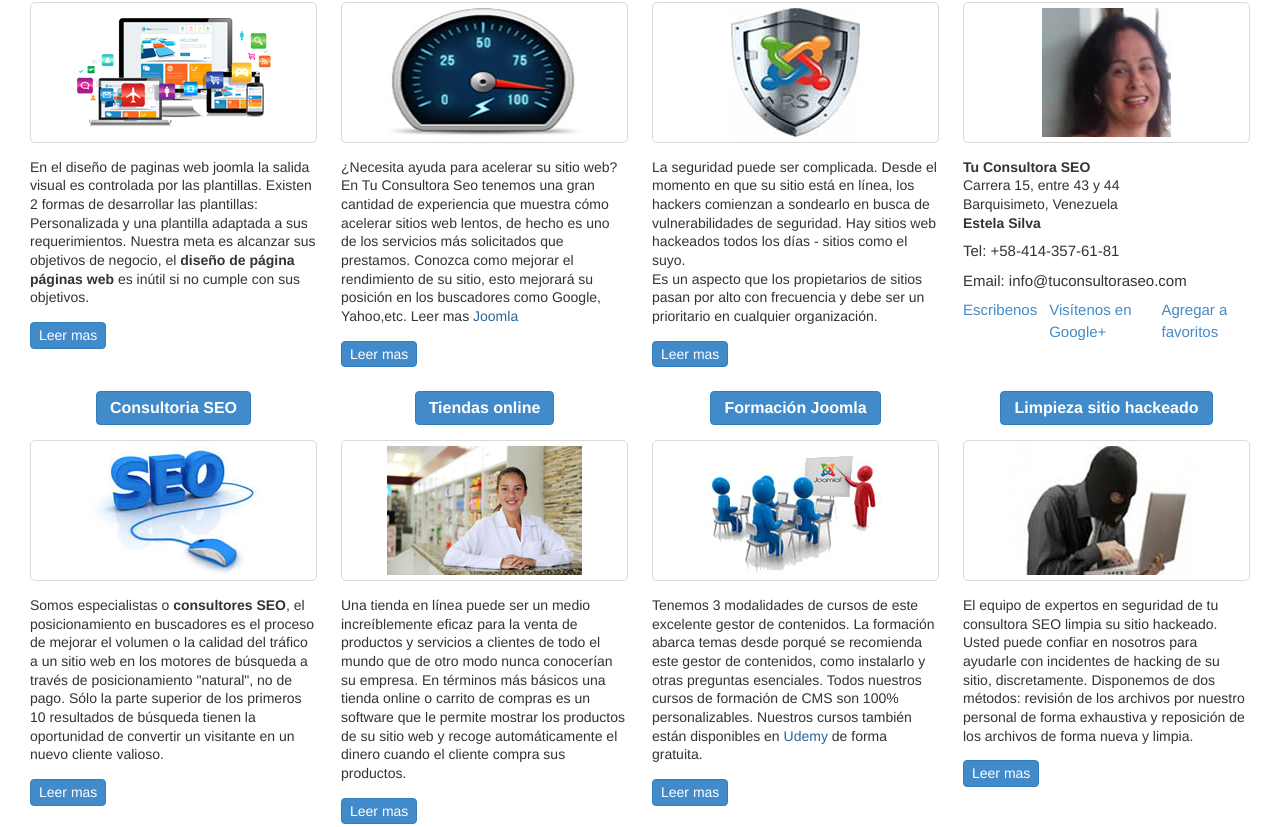
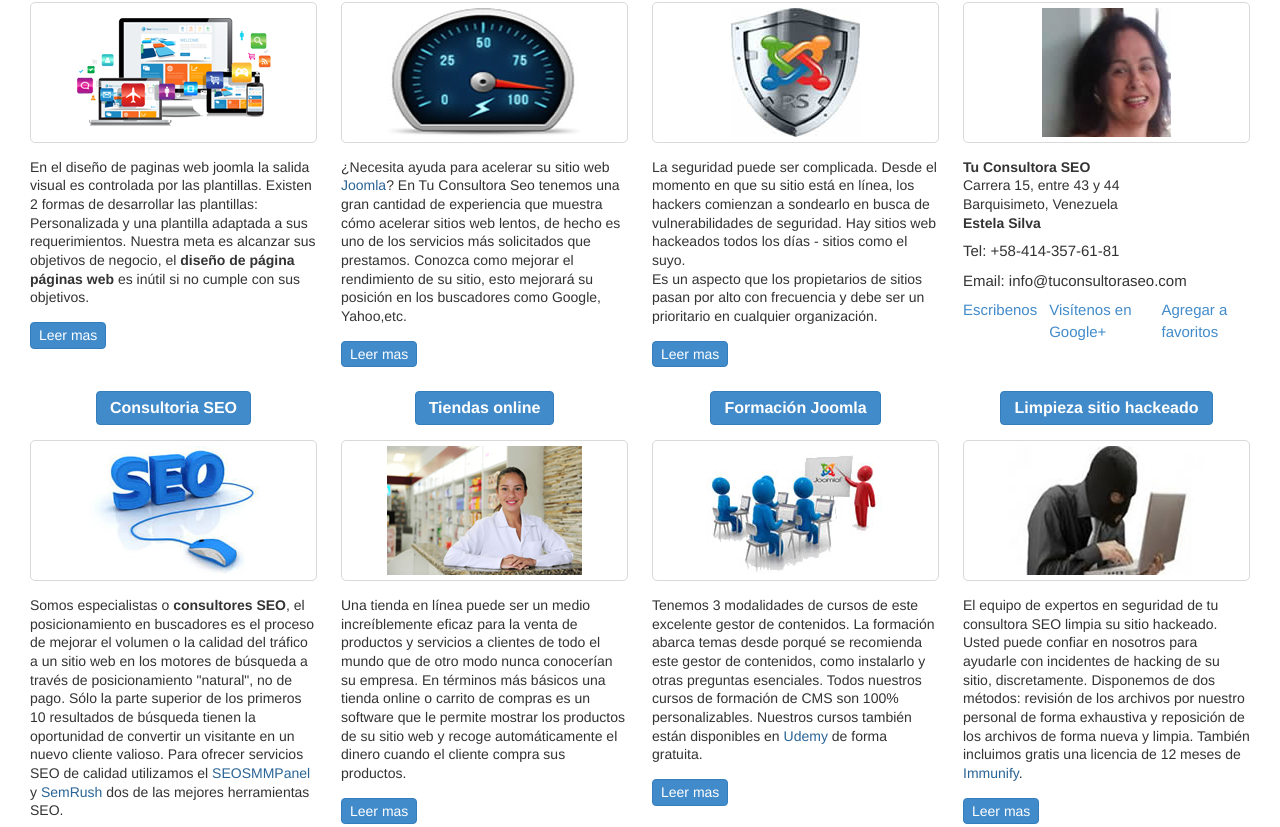
Before and after one commit to kingsleyAwoke/tuconsultorase, a React (Create React App) app: page / in a window 1280 px wide. Shown: the part 1193-2020 px from the top of the page. Built offline with nearby package versions, Linux system fonts and the light colour scheme.

Commit message:
Canhes made.

```diff
--- a/src/pages/inicio.tsx
+++ b/src/pages/inicio.tsx
@@ -38,7 +38,7 @@
 	{
 		title: 'Acelerar Joomla',
 		image: blogImage2,
-		description: ['¿Necesita ayuda para acelerar su sitio web? En Tu Consultora Seo tenemos una gran cantidad de experiencia que muestra cómo acelerar sitios web lentos, de hecho es uno de los servicios más solicitados que prestamos. Conozca como mejorar el rendimiento de su sitio, esto mejorará su posición en los buscadores como Google, Yahoo,etc. Leer mas <a href="https://www.joomla.org/" style="color: #2a6496; text-decoration: none">Joomla</a>'],
+		description: ['¿Necesita ayuda para acelerar su sitio web <a href="https://www.joomla.org/" style="color: #2a6496; text-decoration: none">Joomla</a>? En Tu Consultora Seo tenemos una gran cantidad de experiencia que muestra cómo acelerar sitios web lentos, de hecho es uno de los servicios más solicitados que prestamos. Conozca como mejorar el rendimiento de su sitio, esto mejorará su posición en los buscadores como Google, Yahoo,etc.'],
 		phoneNumber: '',
 		email: '',
 		Links: [],
@@ -84,7 +84,7 @@
 	{
 		title: 'Consultoria SEO',
 		image: blogImage5,
-		description: ['Somos especialistas o <span> consultores SEO</span>, el posicionamiento en buscadores es el proceso de mejorar el volumen o la calidad del tráfico a un sitio web en los motores de búsqueda a través de posicionamiento "natural", no de pago. Sólo la parte superior de los primeros 10 resultados de búsqueda tienen la oportunidad de convertir un visitante en un nuevo cliente valioso. '],
+		description: ['Somos especialistas o <span> consultores SEO</span>, el posicionamiento en buscadores es el proceso de mejorar el volumen o la calidad del tráfico a un sitio web en los motores de búsqueda a través de posicionamiento "natural", no de pago. Sólo la parte superior de los primeros 10 resultados de búsqueda tienen la oportunidad de convertir un visitante en un nuevo cliente valioso. Para ofrecer servicios SEO de calidad utilizamos el <a href="https://seosmmpanel.com/" style="color: #2a6496; text-decoration: none">SEOSMMPanel </a> y <a href="https://www.semrush.com/" style="color: #2a6496; text-decoration: none">SemRush </a> dos de las mejores herramientas SEO. '],
 		phoneNumber: '',
 		email: '',
 		Links: [],
@@ -108,7 +108,7 @@
 	{
 		title: 'Limpieza sitio hackeado',
 		image: blogImage8,
-		description: ['El equipo de expertos en seguridad de tu consultora SEO limpia su sitio hackeado. Usted puede confiar en nosotros para ayudarle con incidentes de hacking de su sitio, discretamente. Disponemos de dos métodos: revisión de los archivos por nuestro personal de forma exhaustiva y reposición de  los archivos de forma nueva y limpia. '],
+		description: ['El equipo de expertos en seguridad de tu consultora SEO limpia su sitio hackeado. Usted puede confiar en nosotros para ayudarle con incidentes de hacking de su sitio, discretamente. Disponemos de dos métodos: revisión de los archivos por nuestro personal de forma exhaustiva y reposición de  los archivos de forma nueva y limpia. También incluimos gratis una licencia de 12 meses de <a href="https://immunefi.com/" style="color: #2a6496; text-decoration: none">Immunify</a>.'],
 		phoneNumber: '',
 		email: '',
 		Links: [],
@@ -170,12 +170,12 @@
 				<Typography variant="h4">
 					Especialistas Joomla en <span>diseño de paginas web</span>, desarrollo de sitios web específicos a medida, para las necesidades de nuestros clientes. Nuestros <span>especialistas Joomla</span> en diseño web, se encargarán de abrir un segundo canal de marketing a su negocio, vea nuestro portafolio de <span>diseño web</span>. Totalmente compatible con todos los estándares de <span>diseño web</span>, nuestros sitios web diseñados a medida funcionan exactamente como sea necesario debido a nuestros estándares de desarrollo y plataforma extensible de Joomla. Para ofrecer servicios SEO de calidad utilizamos el <LinkColor to="https://seosmmpanel.com/">
 					SEOSMMPanel
-				</LinkColor> y <LinkColor to="https://seosmmpanel.com">
+				</LinkColor> y <LinkColor to="https://www.semrush.com/">
 					SemRush
 				</LinkColor> dos de las mejores herramientas SEO.
 				</Typography>
 
-				<CustomActiveLink to="/obi">
+				<CustomActiveLink to="/">
 					<Typography variant="h5">
 						Leer más: Diseño de paginas web y seo. Acelerar sitio Joomla
 					</Typography>
```
